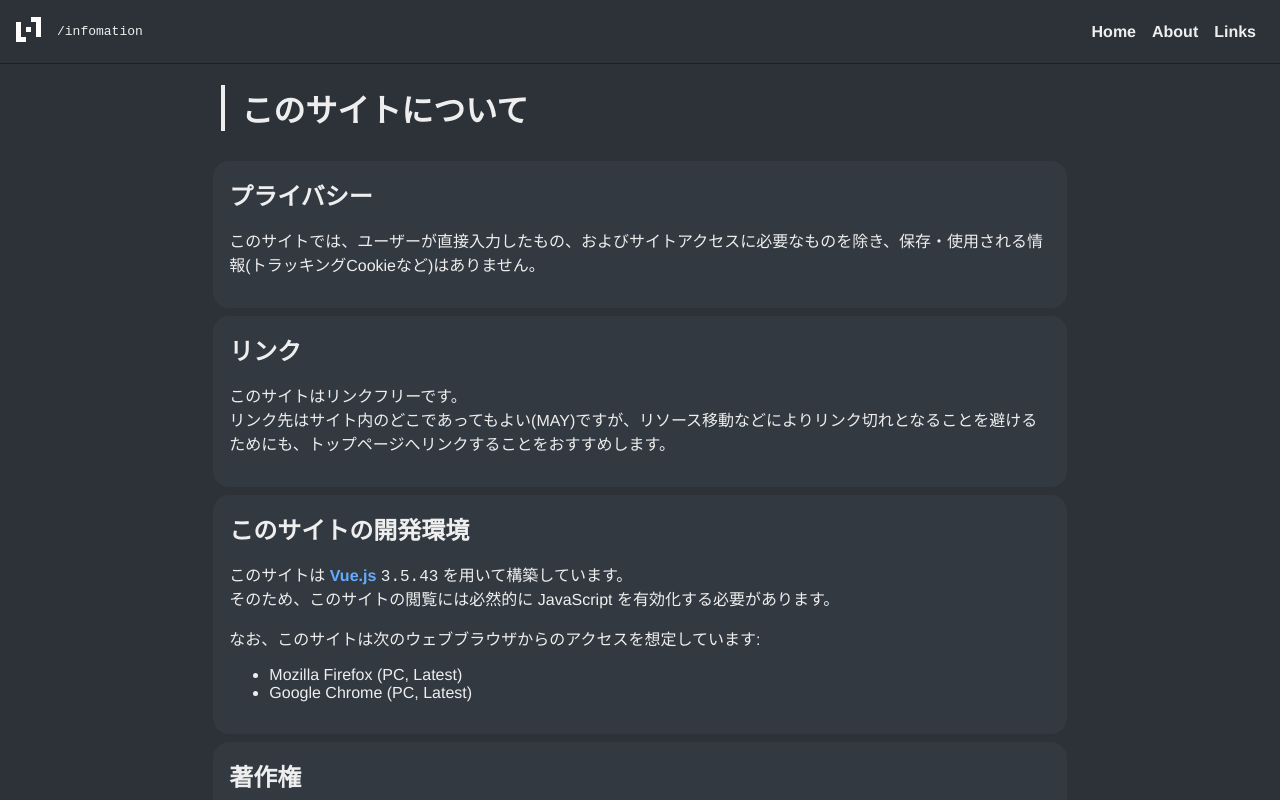
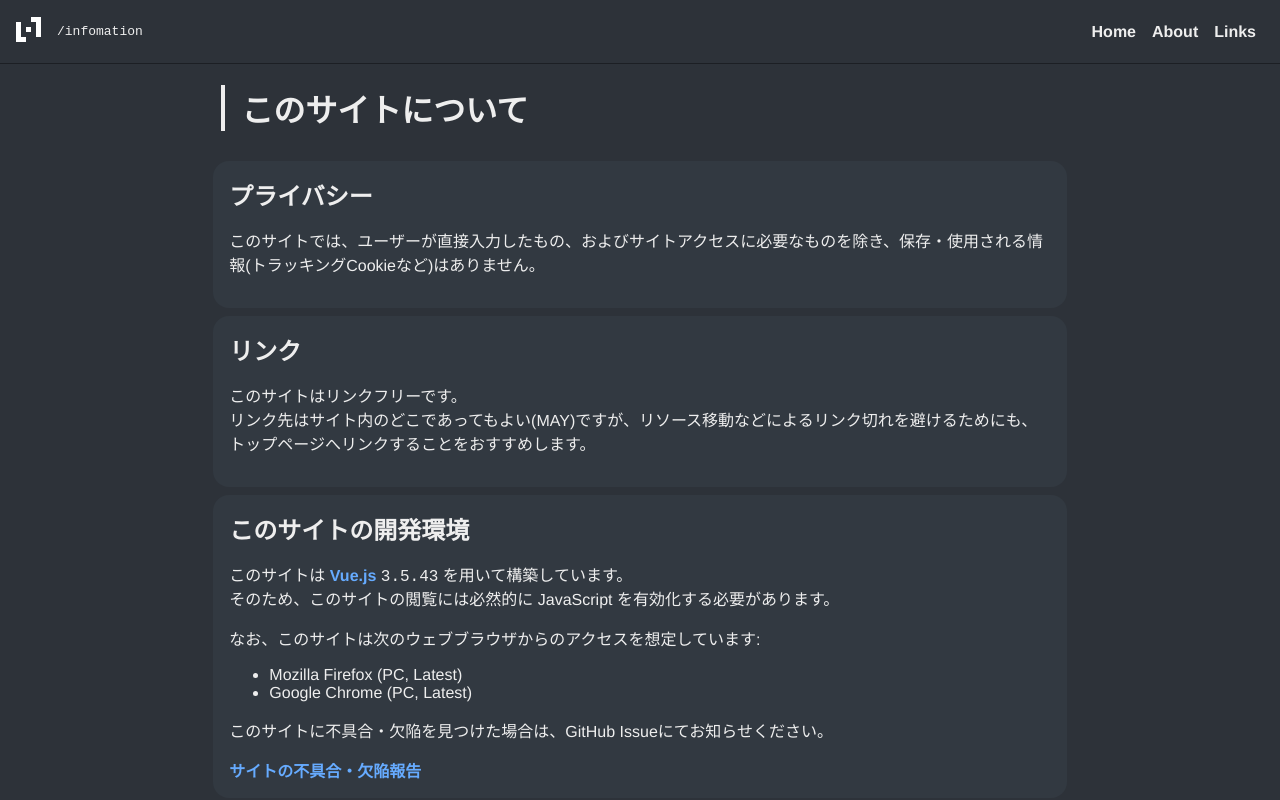
Before and after one commit to zawa-ch/zawa-ch, a Vue app: page /infomation in a window 1280 px wide. Shown: the top 800 px of the page. Built offline with nearby package versions, Linux system fonts and the light colour scheme.

Commit message:
Issueリンク

```diff
--- a/src/pages/InfomationPage.vue
+++ b/src/pages/InfomationPage.vue
@@ -11,7 +11,7 @@
 			<ArticleParagraph title="リンク">
 				<p>
 					このサイトはリンクフリーです。<br />
-					リンク先はサイト内のどこであってもよい(MAY)ですが、リソース移動などによりリンク切れとなることを避けるためにも、トップページへリンクすることをおすすめします。
+					リンク先はサイト内のどこであってもよい(MAY)ですが、リソース移動などによるリンク切れを避けるためにも、トップページへリンクすることをおすすめします。
 				</p>
 			</ArticleParagraph>
 		</CardView>
@@ -26,6 +26,10 @@
 					<li>Mozilla Firefox (PC, Latest)</li>
 					<li>Google Chrome (PC, Latest)</li>
 				</ul>
+				<p>
+					このサイトに不具合・欠陥を見つけた場合は、GitHub Issueにてお知らせください。
+				</p>
+				<a target="_blank" href="https://github.com/zawa-ch/zawa-ch/issues/new/choose">サイトの不具合・欠陥報告</a>
 			</ArticleParagraph>
 		</CardView>
 		<CardView>
```
